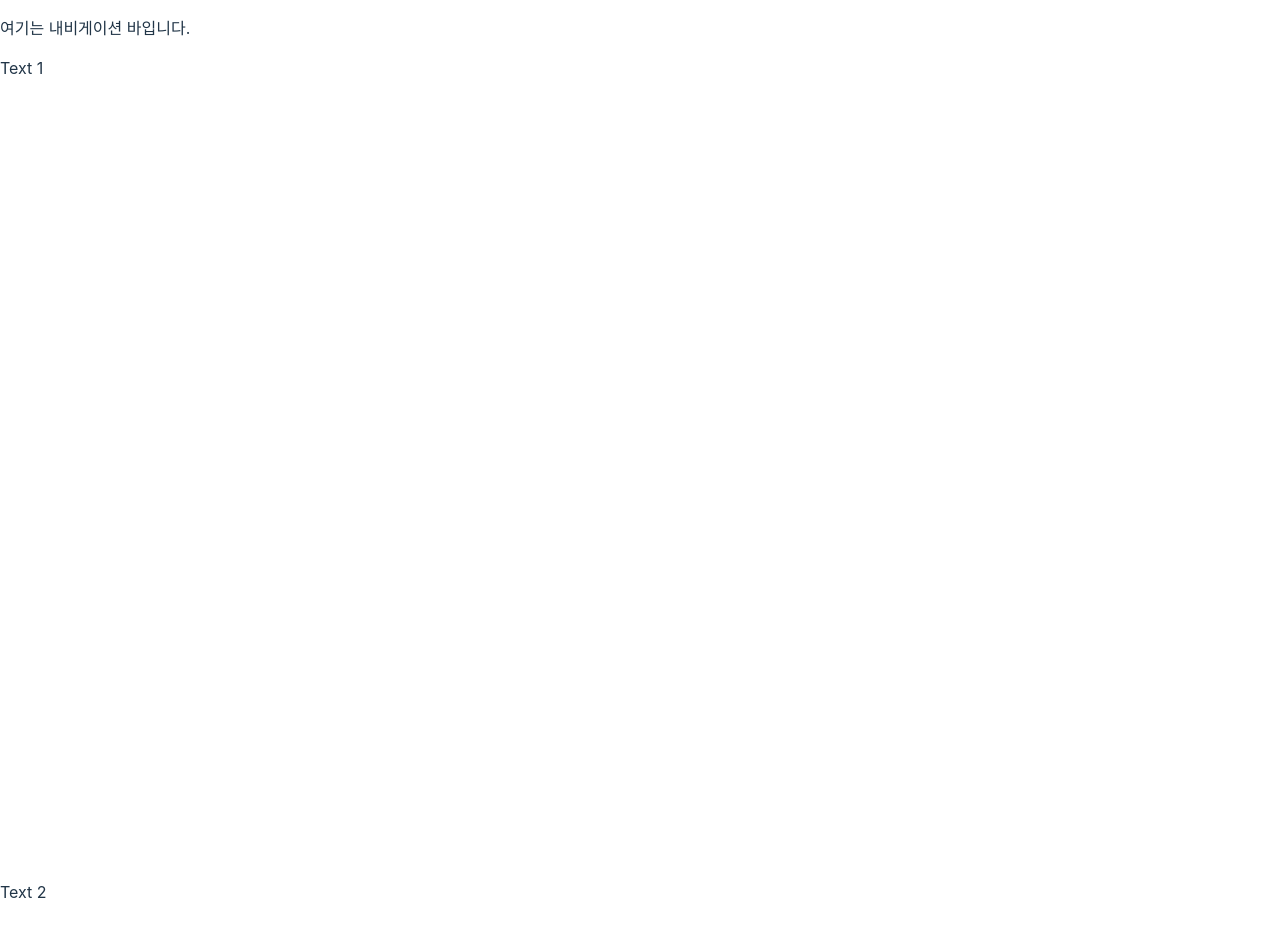
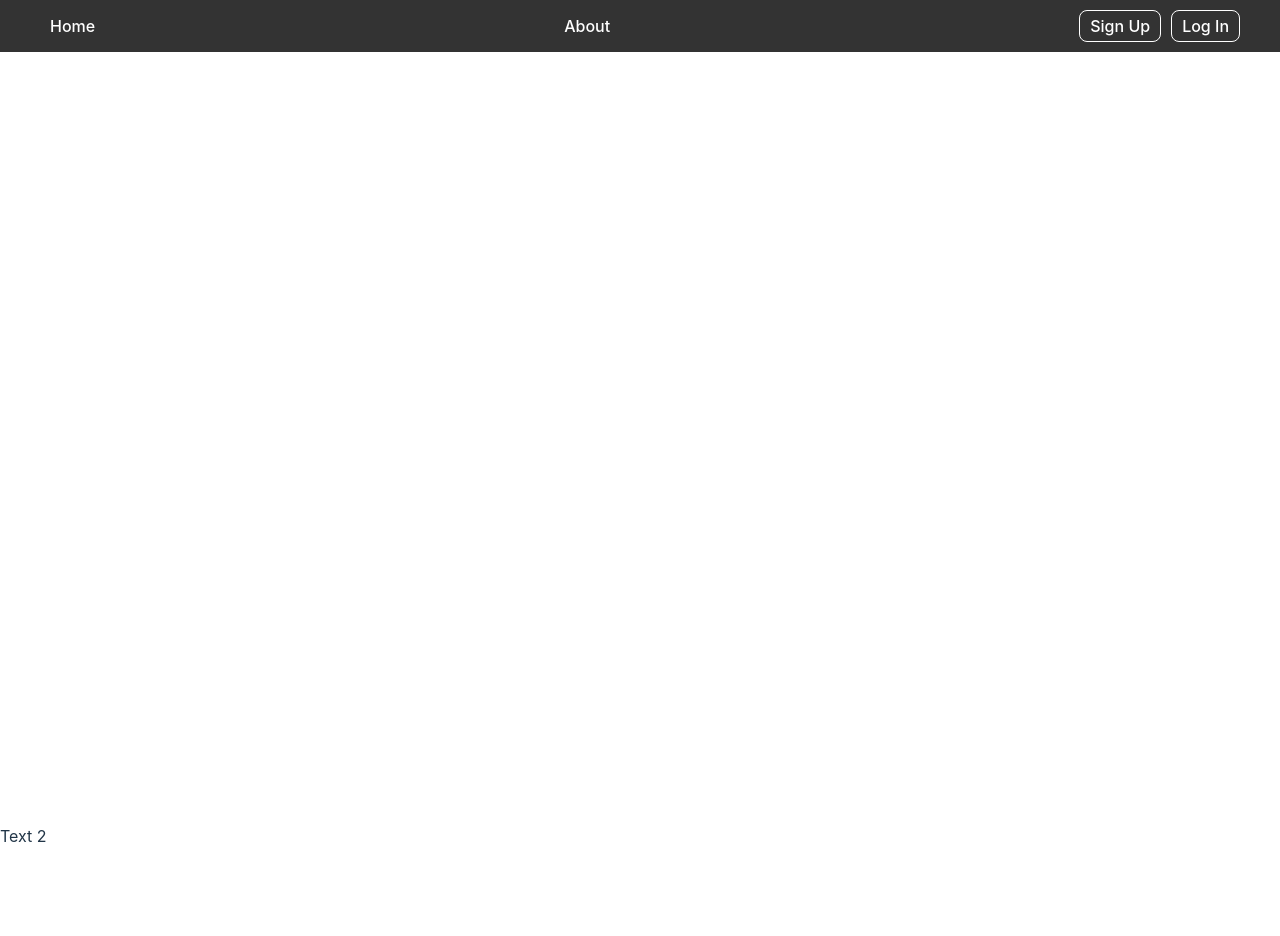
Before and after one commit to Akows/prj08EssenceAura, a React (Vite) app in the folder frontend/: page / in a window 1280 px wide. Shown: the top 936 px of the page. Built offline with nearby package versions, Linux system fonts and the light colour scheme.

Commit message:
Design: 상단 메뉴바 컴포넌트 임시 UI 구현.

```diff
--- a/frontend/src/components/common/Navigation.tsx
+++ b/frontend/src/components/common/Navigation.tsx
@@ -1,9 +1,57 @@
 import React from 'react';
+import { Link } from 'react-router-dom';
+
+const navStyle = {
+  position: 'fixed',
+  top: 0,
+  width: '100%',
+  backgroundColor: '#333',
+  color: 'white',
+  padding: '10px 0',
+  zIndex: 1000,
+};
+
+const navInnerStyle = {
+  display: 'flex',
+  justifyContent: 'space-between',
+  alignItems: 'center',
+  maxWidth: '1200px',
+  marginLeft: 'auto',
+  marginRight: 'auto',
+  padding: '0 20px',
+};
+
+const linkStyle = {
+  color: 'white',
+  textDecoration: 'none',
+  margin: '0 10px',
+};
+
+const rightSectionStyle = {
+  display: 'flex',
+};
+
+const buttonStyle = {
+  backgroundColor: 'transparent',
+  border: '1px solid white',
+  color: 'white',
+  padding: '5px 10px',
+  cursor: 'pointer',
+  marginLeft: '10px',
+};
+
 
 const Navigation: React.FC = () => {
   return (
-    <nav>
-      <p>여기는 내비게이션 바입니다.</p>
+    <nav style={navStyle}>
+      <div style={navInnerStyle}>
+        <Link to="/" style={linkStyle}>Home</Link>
+        <Link to="/about" style={linkStyle}>About</Link>
+        <div style={rightSectionStyle}>
+          <button style={buttonStyle}>Sign Up</button>
+          <button style={buttonStyle}>Log In</button>
+        </div>
+      </div>
     </nav>
   );
 };
```
